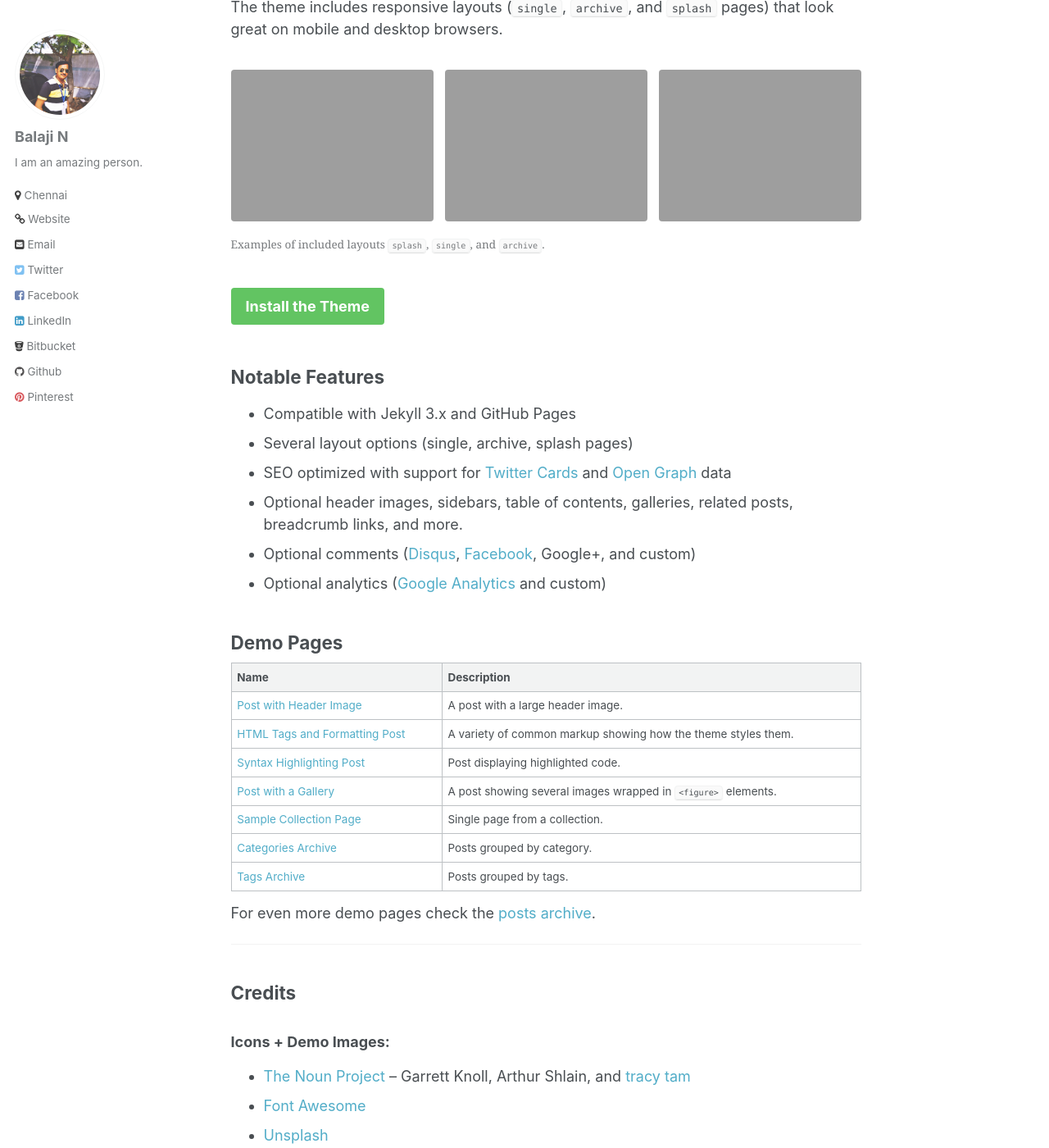
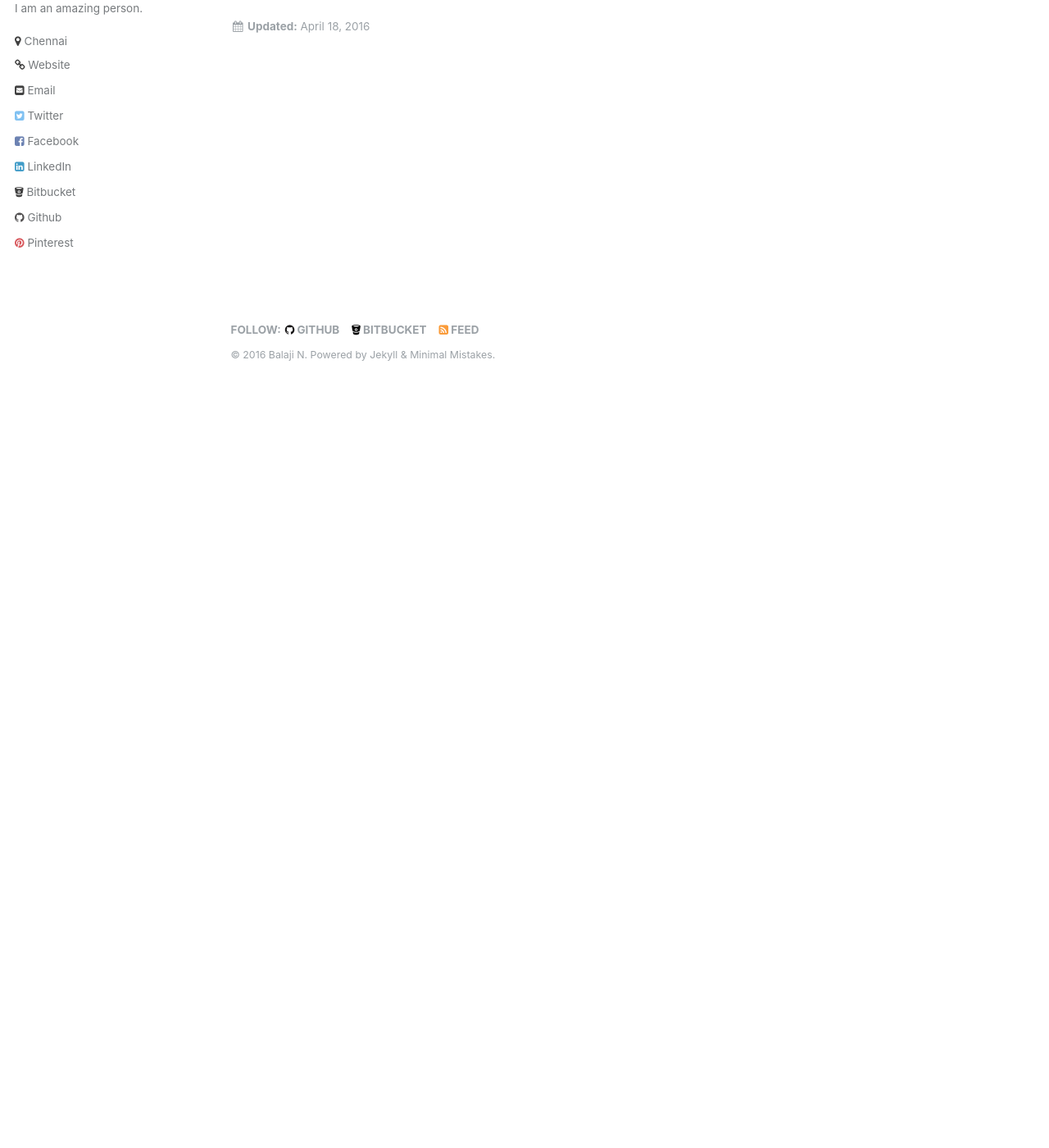
Before and after one commit to balajincse/balajincse.github.io, a Jekyll site: the page built from _pages/about.md, in a window 1280 px wide and 1400 px high, scrolled down 270 px. Shown: the whole window at 82% size. Built offline with Jekyll 4.4.1, drawn with Linux system fonts in a browser that asks for light colours; emoji names are drawn with the system emoji font; after the commit the page ends 900 px from its top, so only the background shows below that; some of the changed text lies outside the part shown.

Commit message:
update of about page

```diff
--- a/_pages/about.md
+++ b/_pages/about.md
@@ -18,67 +18,3 @@
 {% include base_path %}
 
 Minimal Mistakes is a flexible two-column Jekyll theme. Perfect for hosting your personal site, blog, or portfolio on GitHub or self-hosting on your own server. As the name implies --- styling is purposely minimalistic to be enhanced and customized by you :smile:.
-
-The theme includes responsive layouts (`single`, `archive`, and `splash` pages) that look great on mobile and desktop browsers.
-
-{% include gallery id="layouts_gallery" caption="Examples of included layouts `splash`, `single`, and `archive`." %}
-
-[Install the Theme]({{ base_path }}/docs/quick-start-guide/){: .btn .btn--success .btn--large}
-
-## Notable Features
-
-- Compatible with Jekyll 3.x and GitHub Pages
-- Several layout options (single, archive, splash pages)
-- SEO optimized with support for [Twitter Cards](https://dev.twitter.com/cards/overview) and [Open Graph](http://ogp.me/) data
-- Optional header images, sidebars, table of contents, galleries, related posts, breadcrumb links, and more.
-- Optional comments ([Disqus](https://disqus.com/), [Facebook](https://developers.facebook.com/docs/plugins/comments), Google+, and custom)
-- Optional analytics ([Google Analytics](https://www.google.com/analytics/) and custom)
-
-## Demo Pages
-
-| Name                                        | Description                                           |
-| ------------------------------------------- | ----------------------------------------------------- |
-| [Post with Header Image][header-image-post] | A post with a large header image. |
-| [HTML Tags and Formatting Post][html-tags-post] | A variety of common markup showing how the theme styles them. |
-| [Syntax Highlighting Post][syntax-post] | Post displaying highlighted code. |
-| [Post with a Gallery][gallery-post] | A post showing several images wrapped in `<figure>` elements. |
-| [Sample Collection Page][sample-collection] | Single page from a collection. |
-| [Categories Archive][categories-archive] | Posts grouped by category. |
-| [Tags Archive][tags-archive] | Posts grouped by tags. |
-
-For even more demo pages check the [posts archive][year-archive].
-
-[header-image-post]: {{ base_path }}{% post_url 2012-03-15-layout-header-image-text-readability %}
-[gallery-post]: {{ base_path }}{% post_url 2010-09-09-post-gallery %}
-[html-tags-post]: {{ base_path }}{% post_url 2013-01-11-markup-html-tags-and-formatting %}
-[syntax-post]: {{ base_path }}{% post_url 2013-08-16-markup-syntax-highlighting %}
-[sample-collection]: {{ base_path }}/recipes/chocolate-chip-cookies/
-[categories-archive]: {{ base_path }}/categories/
-[tags-archive]: {{ base_path }}/tags/
-[year-archive]: {{ base_path }}/year-archive/
-
----
-
-## Credits
-
-### Icons + Demo Images:
-
-- [The Noun Project](https://thenounproject.com) -- Garrett Knoll, Arthur Shlain, and [tracy tam](https://thenounproject.com/tracytam)
-- [Font Awesome](http://fortawesome.github.io/Font-Awesome/)
-- [Unsplash](https://unsplash.com/)
-
-### Other:
-
-- [Jekyll](http://jekyllrb.com/)
-- [jQuery](http://jquery.com/)
-- [Susy](http://susy.oddbird.net/)
-- [Breakpoint](http://breakpoint-sass.com/)
-- [Magnific Popup](http://dimsemenov.com/plugins/magnific-popup/)
-- [FitVids.JS](http://fitvidsjs.com/)
-- Greedy Navigation - [lukejacksonn](http://codepen.io/lukejacksonn/pen/PwmwWV)
-- [jQuery Smooth Scroll](https://github.com/kswedberg/jquery-smooth-scroll)
-- [Stickyfill](https://github.com/wilddeer/stickyfill)
-
----
-
-Minimal Mistakes is designed, developed, and maintained by Michael Rose. Just another boring, tattooed, designer from Buffalo New York.
```
